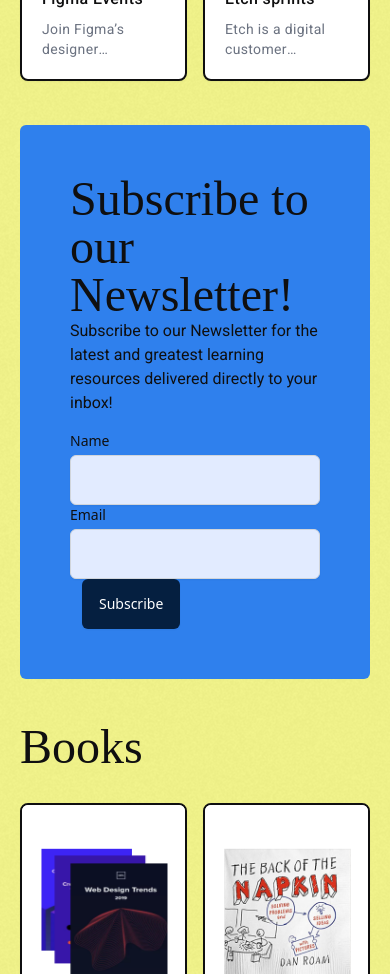
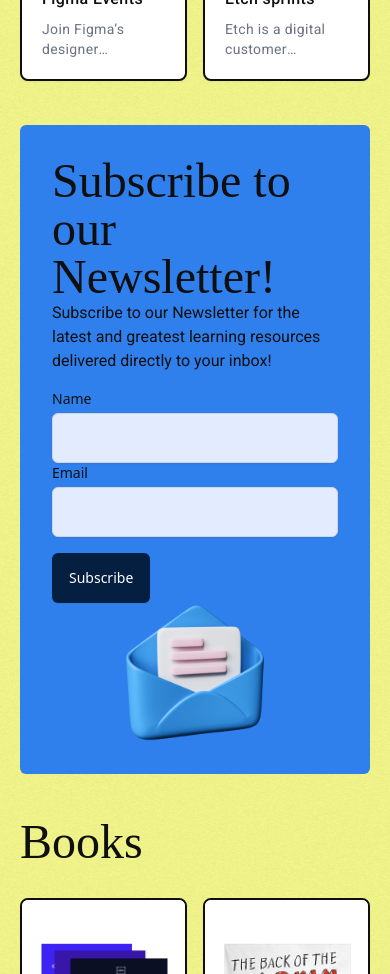
Before and after one commit to faustonunez/designershub, a React (Vite) app: page / in a window 390 px wide. Shown: the part 2520-3494 px from the top of the page. Built offline with nearby package versions, Linux system fonts and the light colour scheme; a web font is replaced by a local one.

Commit message:
update the form spacing and button

```diff
--- a/src/components/ContactForm.jsx
+++ b/src/components/ContactForm.jsx
@@ -40,7 +40,7 @@ export const ContactForm = () => {
   return (
     <div
       id="ContactForm"
-      className="lg:flex justify-center items-start bg-[#2F80ED] p-[50px] rounded-md "
+      className="lg:flex justify-center items-start bg-[#2F80ED] lg:p-[50px] p-[32px] rounded-md "
     >
       <div className=" h-auto  w-full">
         {isSubmittedSuccessfully ? (
@@ -96,7 +96,7 @@ export const ContactForm = () => {
               <button
                 type="submit"
                 disabled={isSubmitting}
-                className="inline-flex items-center px-4 py-3 border border-transparent text-sm font-medium rounded-md shadow-sm text-white bg-primary hover:bg-indigo-700 focus:outline-none focus:ring-2 focus:ring-offset-2 focus:ring-indigo-500 h-[50px] ml-3 "
+                className="inline-flex items-center px-4 py-3 border border-transparent text-sm font-medium rounded-md shadow-sm text-white bg-primary hover:bg-indigo-700 focus:outline-none focus:ring-2 focus:ring-offset-2 focus:ring-indigo-500 h-[50px] lg:ml-3 ml-0 lg:mt-0 mt-4 "
               >
                 {isSubmitting ? "Sending..." : "Subscribe"}
               </button>
@@ -109,7 +109,7 @@ export const ContactForm = () => {
           </div>
         )}
       </div>
-      <div className="lg:flex justify-center  hidden ">
+      <div className="lg:flex flex justify-center  item-center ">
         <img
           src={newslettersGraphic}
           alt="form image"
```
